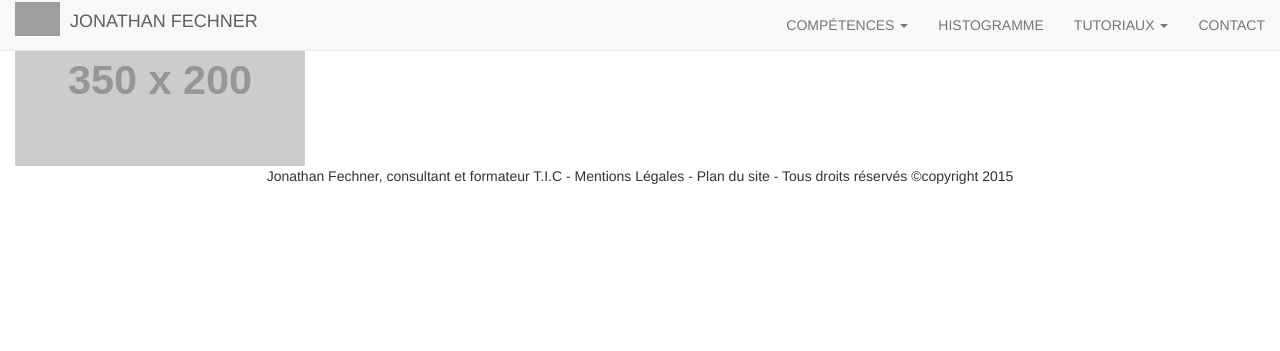
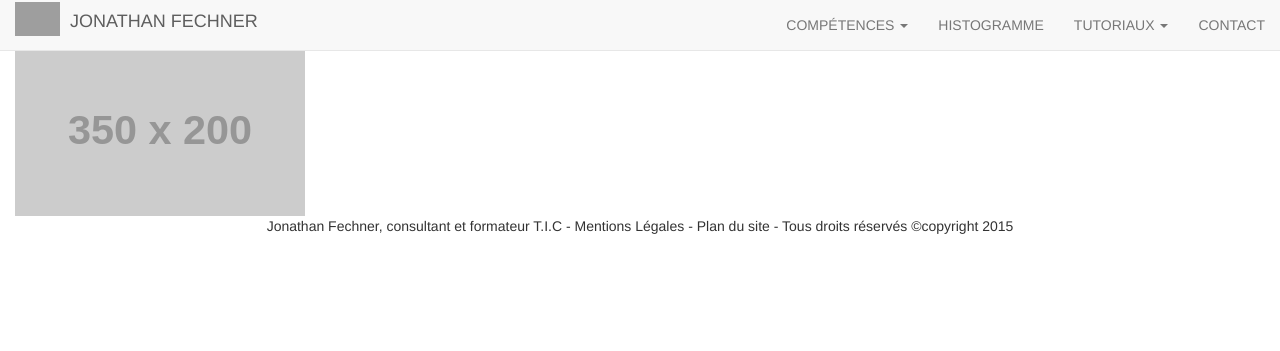
Before and after one commit to Camilmesfioui/SEO-Fechner, a PHP site: page / in a window 1280 px wide. Shown: the top 351 px of the page. Run offline with PHP 8.4, Linux system fonts and the light colour scheme; grey boxes labelled with a size stand in for pictures from a placeholder-image service; some libraries are stand-ins or nearby versions; grey boxes are pictures that could not be loaded.

Commit message:
margin top

```diff
--- a/footer.php
+++ b/footer.php
@@ -9,6 +9,6 @@
         </div>
     </div>
 </footer>
-
+</div>
 </body>
 </html>
--- a/header.php
+++ b/header.php
@@ -88,3 +88,5 @@
         </div><!-- /.navbar-collapse -->
     </div><!-- /.container-fluid -->
 </nav>
+
+<div class="contenu">
--- a/style/style.css
+++ b/style/style.css
@@ -17,6 +17,11 @@
     bottom: 10px;
     left: 10px;
 }
+
+.contenu {
+    margin-top: 50px;
+}
+
 /* HOME */
 .hovereffect {
     width: 100%;
```
Also changed, not shown: 2 other files.
